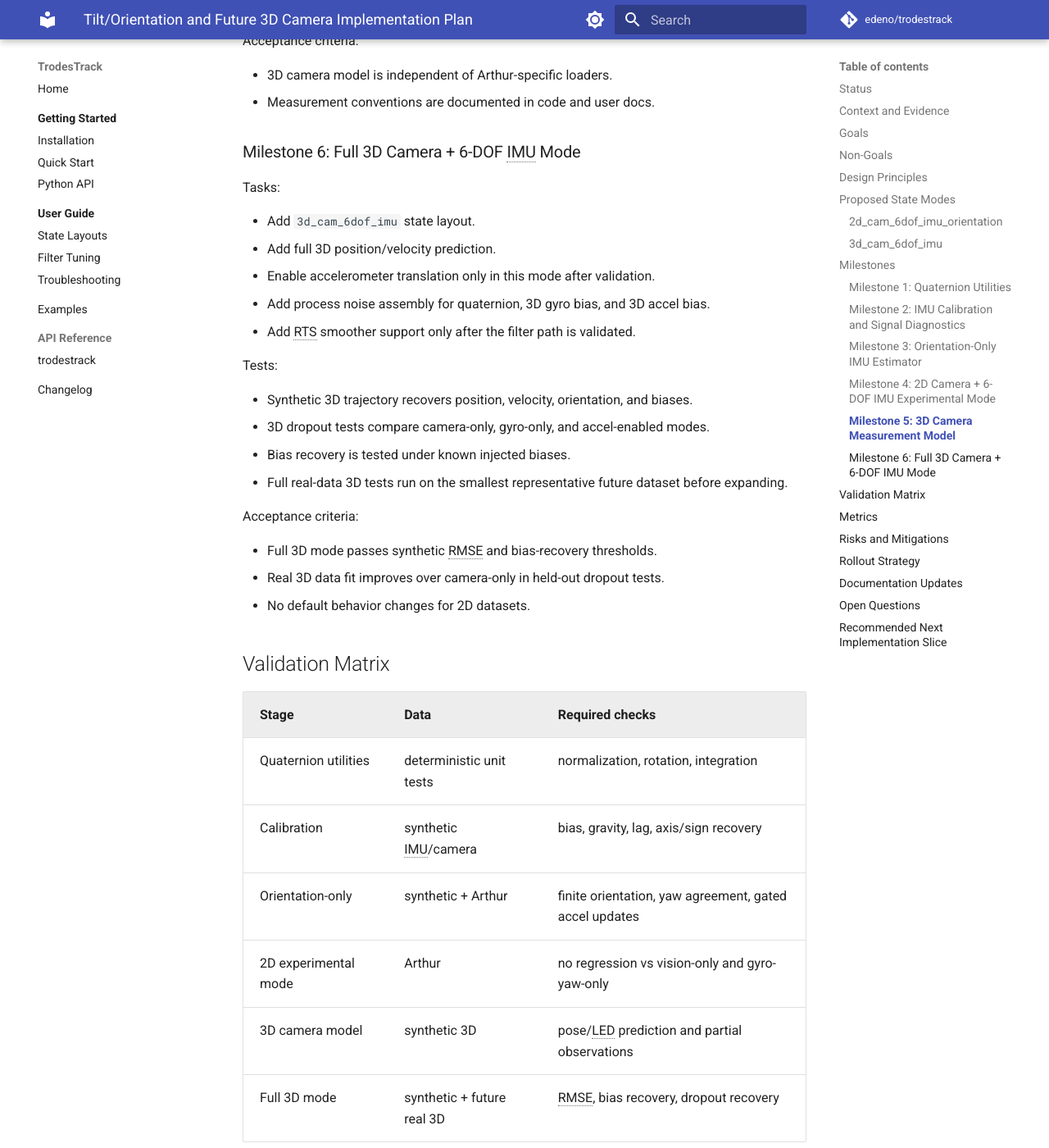
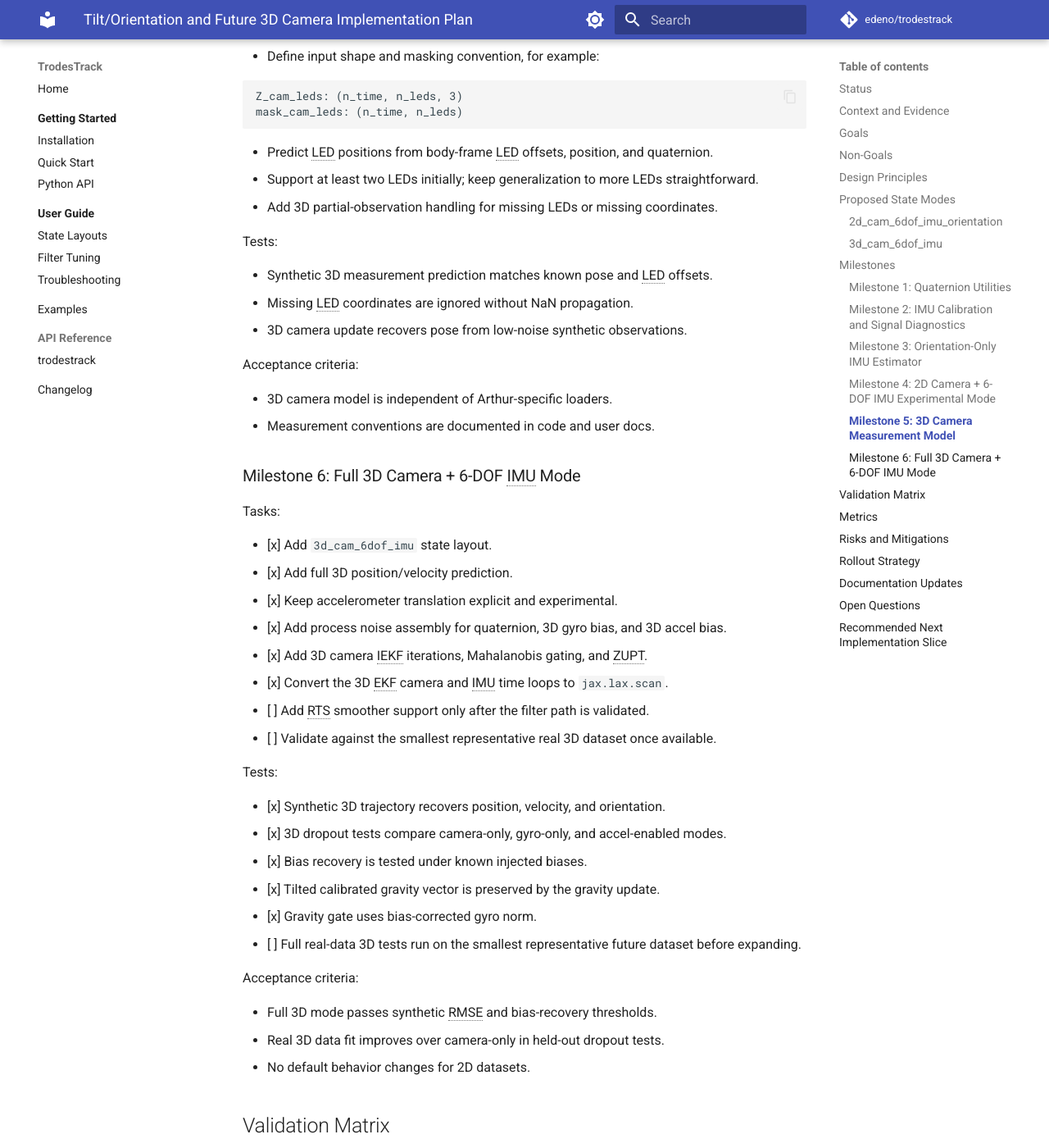
Before and after one commit to edeno/trodestrack, an MkDocs documentation site: the page built from docs/plans/2026-04-30-tilt-orientation-and-3d-camera-implementation-plan.md, in a window 1280 px wide and 1400 px high, scrolled down 5768 px. Shown: the whole window at 82% size. Built offline with MkDocs 1.6.1 and Material for MkDocs 9.7.7, drawn with Linux system fonts in a browser that asks for light colours; comment, search, counter and statistics services are not loaded; some of the changed text lies outside the part shown.

Commit message:
Refactor 3D EKF: mask-based camera gating & docs
Remove legacy active-index camera update and active-only Mahalanobis/likelihood helpers in favor of fixed-shape, mask-based measurement helpers and the scanned camera/IMU loops. Update implementation to enable jax.lax.scan usage and simplify gating logic for 3D camera EKF. Also update the implementation plan doc to reflect Milestone 6 cleanup (nested scan loops, preserved tilted gravity vector, bias-corrected gyro-norm gating, separate 3D layout, regression test results and checklist updates). RTS smoothing and real 3D dataset validation remain pending.

```diff
--- a/docs/plans/2026-04-30-tilt-orientation-and-3d-camera-implementation-plan.md
+++ b/docs/plans/2026-04-30-tilt-orientation-and-3d-camera-implementation-plan.md
@@ -10,9 +10,25 @@ with gated gravity-direction roll/pitch updates. Milestone 5 adds a standalone
 `3d_cam_6dof_imu` EKF entry point with full 3D position/velocity propagation,
 quaternion orientation propagation, 3D LED updates, 3D camera IEKF iterations,
 Mahalanobis gating, ZUPT, and first-order IMU-bias covariance coupling on
-synthetic data. Synthetic bias recovery and 3D dropout comparisons are covered
-by regression tests. RTS smoothing and real 3D dataset validation remain
-pending.
+synthetic data.
+
+Current Milestone 6 cleanup status:
+
+- The 3D EKF camera-frame loop and per-frame IMU propagation now use nested
+  `jax.lax.scan`; the remaining fixed-shape camera gating uses masked
+  likelihood/NIS helpers instead of dynamic active-index slicing.
+- Gravity-direction updates preserve the full calibrated world-frame
+  `imu_gravity_body` vector, including non-vertical x/y components, so the
+  orientation pseudo-measurement matches translational gravity compensation.
+- Gravity update stationarity gating uses bias-corrected gyro norm.
+- `LAYOUT_3D_CAM_6DOF_IMU` is a separate layout instance with the same
+  16-dimensional quaternion structure as `LAYOUT_3D_QUAT`.
+- Synthetic bias recovery and 3D dropout comparisons are covered by regression
+  tests.
+- Latest full-suite evidence after the cleanup: `647 passed, 1 skipped,
+  1 xfailed, 4 known All-NaN slice warnings` in the config immutability tests.
+
+RTS smoothing and real 3D dataset validation remain pending.
 
 ## Context and Evidence
 
@@ -232,18 +248,24 @@ Acceptance criteria:
 
 Tasks:
 
-- Add `3d_cam_6dof_imu` state layout.
-- Add full 3D position/velocity prediction.
-- Enable accelerometer translation only in this mode after validation.
-- Add process noise assembly for quaternion, 3D gyro bias, and 3D accel bias.
-- Add RTS smoother support only after the filter path is validated.
+- [x] Add `3d_cam_6dof_imu` state layout.
+- [x] Add full 3D position/velocity prediction.
+- [x] Keep accelerometer translation explicit and experimental.
+- [x] Add process noise assembly for quaternion, 3D gyro bias, and 3D accel bias.
+- [x] Add 3D camera IEKF iterations, Mahalanobis gating, and ZUPT.
+- [x] Convert the 3D EKF camera and IMU time loops to `jax.lax.scan`.
+- [ ] Add RTS smoother support only after the filter path is validated.
+- [ ] Validate against the smallest representative real 3D dataset once
+  available.
 
 Tests:
 
-- Synthetic 3D trajectory recovers position, velocity, orientation, and biases.
-- 3D dropout tests compare camera-only, gyro-only, and accel-enabled modes.
-- Bias recovery is tested under known injected biases.
-- Full real-data 3D tests run on the smallest representative future dataset
+- [x] Synthetic 3D trajectory recovers position, velocity, and orientation.
+- [x] 3D dropout tests compare camera-only, gyro-only, and accel-enabled modes.
+- [x] Bias recovery is tested under known injected biases.
+- [x] Tilted calibrated gravity vector is preserved by the gravity update.
+- [x] Gravity gate uses bias-corrected gyro norm.
+- [ ] Full real-data 3D tests run on the smallest representative future dataset
   before expanding.
 
 Acceptance criteria:
```
Also changed, not shown: 1 other file.
